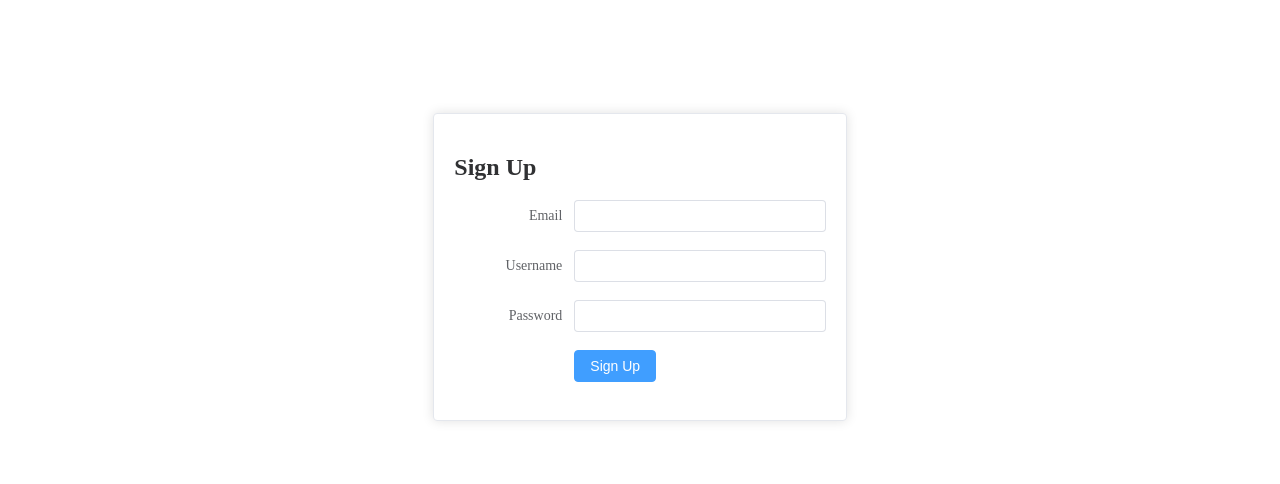
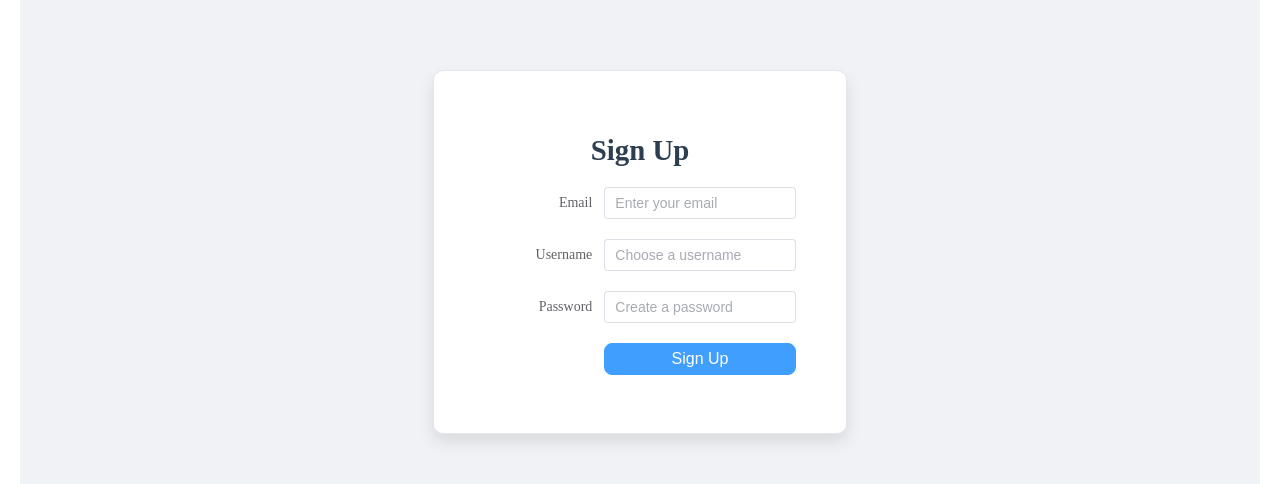
Before and after one commit to Jason-Joannou/fsd-2024-frontend, a Vue app: page /signup in a window 1280 px wide. Shown: the part 208-692 px from the top of the page. Built offline with nearby package versions, Linux system fonts and the light colour scheme.

Commit message:
new styles

```diff
--- a/src/components/HomePage.vue
+++ b/src/components/HomePage.vue
@@ -1,15 +1,9 @@
 <template>
   <div>
     <el-card class="box-card">
-      <div class="welcome-message">Welcome to {{ username }}'s Financial Dashboard! <br>
+      <div class="welcome-message">Welcome to {{ username }}'s Financial Dashboard! <br><br>
         This platform allows you to track and analyze cryptocurrency data with ease. Select your preferred coins, choose a date range, and view detailed charts including:
-        <ul>
-          <li>Daily price changes</li>
-          <li>Trading volumes</li>
-          <li>RSI (Relative Strength Index)</li>
-          <li>Candlestick patterns</li>
-          <li>Correlation matrices</li>
-        </ul>
+
         Stay informed and make data-driven decisions, all in one user-friendly interface.
       </div>
     </el-card>
@@ -58,7 +52,11 @@
       </div>
     </el-card>
 
-    <!-- New Layout -->
+    <!-- Grouped Market Data, Trending, Largest Gainers -->
+    <el-card class="box-card" style="margin-top: 20px;">
+      <template v-slot:header>
+        <span>Market Insights</span>
+      </template>
       <div class="market-container">
         <!-- Market Data on the left -->
         <el-card class="market-card">
@@ -102,6 +100,7 @@
           </div>
         </el-card>
       </div>
+    </el-card>
   </div>
 </template>
 
@@ -190,7 +189,7 @@ export default {
 }
 
 .welcome-message {
-  font-size: 1.5rem;
+  font-size: 1.0rem;
   font-weight: 500;
   color: #2c3e50;
 }
@@ -224,11 +223,12 @@ export default {
 .market-container {
   display: flex;
   justify-content: space-between;
-  margin-top: 20px;
+  gap: 20px;
 }
 
 .market-card {
-  width: 32%;
+  flex: 1;
+  min-width: 0;
 }
 
 .market-cap, .market-volume {
--- a/src/views/SignIn.vue
+++ b/src/views/SignIn.vue
@@ -4,19 +4,26 @@
       <el-row type="flex" justify="center" align="middle" class="form-row">
         <el-col :span="8">
           <el-card class="box-card">
-            <h2>Sign In</h2>
-            <el-form ref="form" :model="form" label-width="120px">
-              <el-form-item label="Username">
-                <el-input v-model="form.username"></el-input>
+            <h2 class="form-title">Sign In</h2>
+            <el-form ref="form" :model="form" label-width="120px" class="sign-in-form">
+              <el-form-item label="Username" class="form-item">
+                <el-input v-model="form.username" placeholder="Enter your username"></el-input>
               </el-form-item>
-              <el-form-item label="Password">
-                <el-input type="password" v-model="form.password"></el-input>
+              <el-form-item label="Password" class="form-item">
+                <el-input type="password" v-model="form.password" placeholder="Enter your password"></el-input>
               </el-form-item>
               <el-form-item>
-                <el-button type="primary" @click="onSubmit">Sign In</el-button>
+                <el-button type="primary" @click="onSubmit" class="sign-in-button">Sign In</el-button>
               </el-form-item>
               <!-- Error Alert -->
-              <el-alert v-if="errorMessage" type="error" :closable="false" title="Error" :description="errorMessage" />
+              <el-alert
+                v-if="errorMessage"
+                type="error"
+                :closable="false"
+                title="Error"
+                :description="errorMessage"
+                class="error-alert"
+              />
             </el-form>
           </el-card>
         </el-col>
@@ -26,7 +33,7 @@
 </template>
 
 <script>
-import axios from 'axios'
+import axios from 'axios';
 
 export default {
   name: 'SignIn',
@@ -37,16 +44,16 @@ export default {
         password: '',
       },
       errorMessage: '', // To store error messages
-    }
+    };
   },
   methods: {
     async onSubmit() {
       if (this.form.username && this.form.password) {
         try {
-          const response = await axios.post('http://127.0.0.1:8080/login/', this.form)
+          const response = await axios.post('http://127.0.0.1:8080/login/', this.form);
           if (response.status === 200) {
-            localStorage.setItem('username', this.form.username)
-            this.$router.push({ name: 'FinancialDashboard' })
+            localStorage.setItem('username', this.form.username);
+            this.$router.push({ name: 'FinancialDashboard' });
           }
         } catch (error) {
           if (error.response && error.response.data) {
@@ -56,18 +63,60 @@ export default {
           }
         }
       } else {
-        alert('Please fill in all fields.')
+        alert('Please fill in all fields.');
       }
     },
   },
-}
+};
 </script>
 
 <style scoped>
 .form-row {
   height: calc(100vh - 60px);
+  display: flex;
+  align-items: center;
+  justify-content: center;
+  background-color: #f0f2f5;
 }
+
 .box-card {
-  margin-top: 50px;
+  margin-top: 20px;
+  padding: 20px 30px;
+  box-shadow: 0 8px 16px rgba(0, 0, 0, 0.1);
+  border-radius: 10px;
+  background-color: #fff;
+  transition: transform 0.3s ease, box-shadow 0.3s ease;
+}
+
+.box-card:hover {
+  transform: translateY(-5px);
+  box-shadow: 0 12px 24px rgba(0, 0, 0, 0.15);
+}
+
+.form-title {
+  font-size: 1.8rem;
+  font-weight: 600;
+  color: #2c3e50;
+  text-align: center;
+  margin-bottom: 20px;
+}
+
+.sign-in-form {
+  max-width: 100%;
+}
+
+.form-item {
+  margin-bottom: 20px;
+}
+
+.sign-in-button {
+  width: 100%;
+  font-size: 1rem;
+  padding: 12px 0;
+  border-radius: 8px;
+}
+
+.error-alert {
+  margin-top: 20px;
 }
 </style>
--- a/src/views/SignUp.vue
+++ b/src/views/SignUp.vue
@@ -1,4 +1,3 @@
-<!-- src/views/SignUp.vue -->
 <template>
   <el-container>
     <el-header>
@@ -8,21 +7,28 @@
       <el-row type="flex" justify="center" align="middle" class="form-row">
         <el-col :span="8">
           <el-card class="box-card">
-              <h2>Sign Up</h2>
-              <el-form ref="form" :model="form" label-width="120px">
-                <el-form-item label="Email">
-                  <el-input v-model="form.email"></el-input>
+            <h2 class="form-title">Sign Up</h2>
+            <el-form ref="form" :model="form" label-width="120px" class="sign-up-form">
+              <el-form-item label="Email" class="form-item">
+                <el-input v-model="form.email" placeholder="Enter your email"></el-input>
               </el-form-item>
-                <el-form-item label="Username">
-                  <el-input v-model="form.username"></el-input>
+              <el-form-item label="Username" class="form-item">
+                <el-input v-model="form.username" placeholder="Choose a username"></el-input>
               </el-form-item>
-                <el-form-item label="Password">
-                  <el-input type="password" v-model="form.password"></el-input>
+              <el-form-item label="Password" class="form-item">
+                <el-input type="password" v-model="form.password" placeholder="Create a password"></el-input>
               </el-form-item>
               <el-form-item>
-                  <el-button type="primary" @click="onSubmit">Sign Up</el-button>
+                <el-button type="primary" @click="onSubmit" class="sign-up-button">Sign Up</el-button>
               </el-form-item>
-                <el-alert v-if="errorMessage" type="error" :closable="false" title="Error" :description="errorMessage" />
+              <el-alert
+                v-if="errorMessage"
+                type="error"
+                :closable="false"
+                title="Error"
+                :description="errorMessage"
+                class="error-alert"
+              />
             </el-form>
           </el-card>
         </el-col>
@@ -32,7 +38,6 @@
 </template>
 
 <script>
-
 export default {
   name: 'SignUp',
   data() {
@@ -58,7 +63,7 @@
           if (error.response && error.response.data) {
             this.errorMessage = error.response.data.detail; // Show server error message
           } else {
-              this.errorMessage = 'An unexpected error occurred. Please try again.' // Show a generic error message
+            this.errorMessage = 'An unexpected error occurred. Please try again.'; // Show a generic error message
           }
         }
       } else {
@@ -72,8 +77,50 @@
 <style scoped>
 .form-row {
   height: calc(100vh - 60px);
+  display: flex;
+  align-items: center;
+  justify-content: center;
+  background-color: #f0f2f5;
 }
+
 .box-card {
-    margin-top: 50px;
+  margin-top: 20px;
+  padding: 20px 30px;
+  box-shadow: 0 8px 16px rgba(0, 0, 0, 0.1);
+  border-radius: 10px;
+  background-color: #fff;
+  transition: transform 0.3s ease, box-shadow 0.3s ease;
+}
+
+.box-card:hover {
+  transform: translateY(-5px);
+  box-shadow: 0 12px 24px rgba(0, 0, 0, 0.15);
+}
+
+.form-title {
+  font-size: 1.8rem;
+  font-weight: 600;
+  color: #2c3e50;
+  text-align: center;
+  margin-bottom: 20px;
+}
+
+.sign-up-form {
+  max-width: 100%;
+}
+
+.form-item {
+  margin-bottom: 20px;
+}
+
+.sign-up-button {
+  width: 100%;
+  font-size: 1rem;
+  padding: 12px 0;
+  border-radius: 8px;
+}
+
+.error-alert {
+  margin-top: 20px;
 }
 </style>
```
Lines whose indentation alone changed are shown as unchanged.
